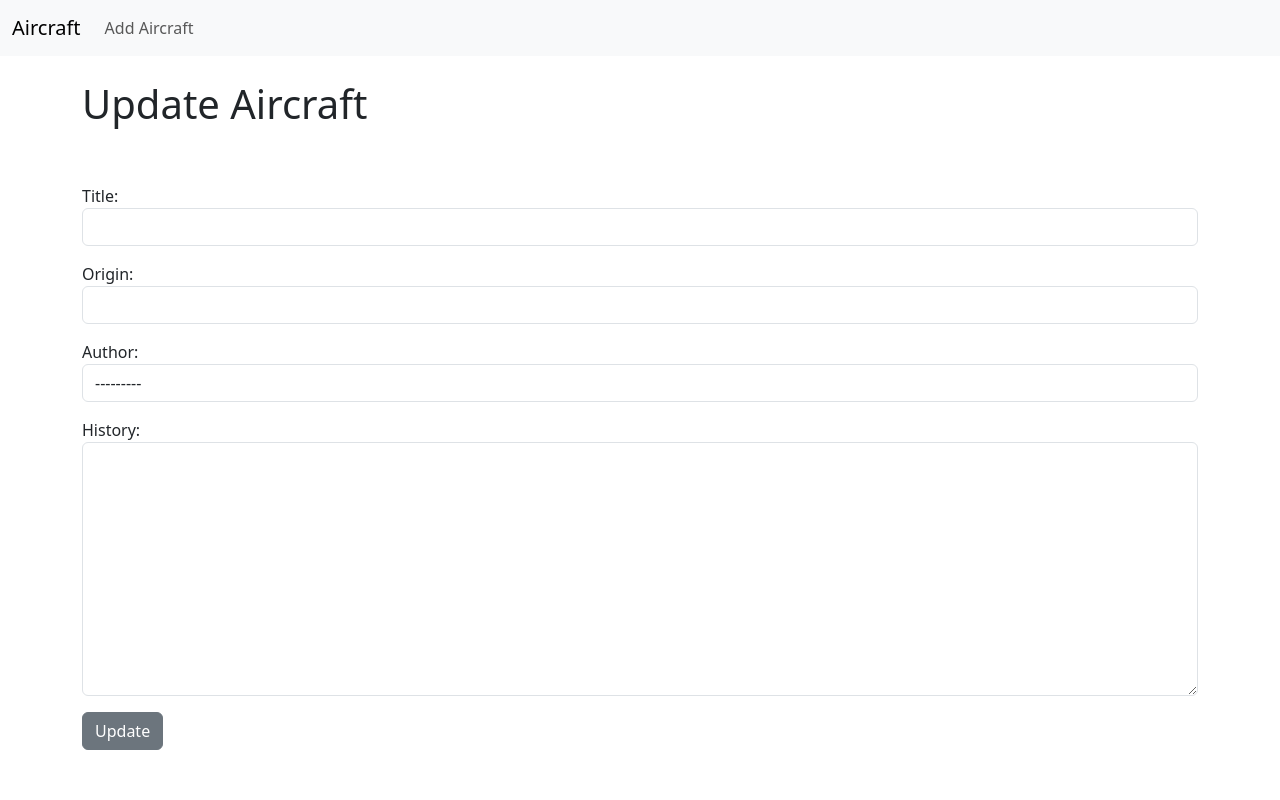
After one commit to GrayAdamsonWelsh/aircracfdetails, a Django app: template details/templates/update_post.html in a window 1280 px wide. The commit adds this page. Run offline with Django 4.2, Linux system fonts and the light colour scheme; the template is opened without the code that fills it: values that come from a table or form of the project are taken from there, others are empty.

Commit message:
edit tableQ

```diff
--- a/details/forms.py
+++ b/details/forms.py
@@ -11,3 +11,13 @@ class PostForm(forms.ModelForm):
             'history': forms.Textarea(attrs={'class': 'form-control'}),
             'origin': forms.TextInput(attrs={'class': 'form-control'}),
         }
+
+class EditForm(forms.ModelForm):
+    class Meta:
+        model = Post
+        fields = ('title', 'origin', 'history')
+        widgets = {
+            'title': forms.TextInput(attrs={'class': 'form-control'}),
+            'history': forms.Textarea(attrs={'class': 'form-control'}),
+            'origin': forms.TextInput(attrs={'class': 'form-control'}),
+        }
--- a/details/templates/article_details.html
+++ b/details/templates/article_details.html
@@ -9,6 +9,6 @@
 
 <br>
 <br>
-
+<a href="{% url 'update_post' post.pk %}">Edit</a>
 <a href="{% url 'home' %}" class="btn btn-secondary">Back</a>
 {% endblock %}
--- a/details/templates/home.html
+++ b/details/templates/home.html
@@ -4,7 +4,9 @@
 
 <ul>
     {% for post in object_list %}
-        <li><a href="{% url 'article-detail' post.pk %}">{{post.title}}</a> - {{post.author}}<br>{{post.history}}</li>
+        <li><a href="{% url 'article-detail' post.pk %}">{{post.title}}</a> - {{post.author}}
+            - <a href="{% url 'update_post' post.pk %}">Edit</a>
+            <br>{{post.history}}</li>
         {% endfor%}
 </ul>
 
--- /dev/null
+++ b/details/templates/update_post.html
@@ -0,0 +1,14 @@
+{% extends 'base.html' %}
+{% block content%}
+<h1>Update Aircraft</h1>
+<br>
+<br>
+<div class="form-group">
+    <form method="POST">
+        {% csrf_token  %}
+        {{ form.as_p }}
+        <button class="btn btn-secondary">Update</button>
+
+    </form>
+</div>
+{% endblock %}
--- a/details/urls.py
+++ b/details/urls.py
@@ -1,6 +1,6 @@
 from django.urls import path
 #from . import views
-from .views import HomeView, ArticleDetailView, AddPostView
+from .views import HomeView, ArticleDetailView, AddPostView, UpdatePostView
 
 #urlpatterns = [
 #    path('', views.home, name="home"),
@@ -10,4 +10,5 @@ urlpatterns = [
     path('', HomeView.as_view(), name="home"),
     path('article/<int:pk>', ArticleDetailView.as_view(), name="article-detail"),
     path('add_post/', AddPostView.as_view(), name='add_post'),
+    path('article/edit/<int:pk>', UpdatePostView.as_view(), name="update_post"),
 ]
```
Also changed, not shown: details/views.py (+7 -2 lines).
